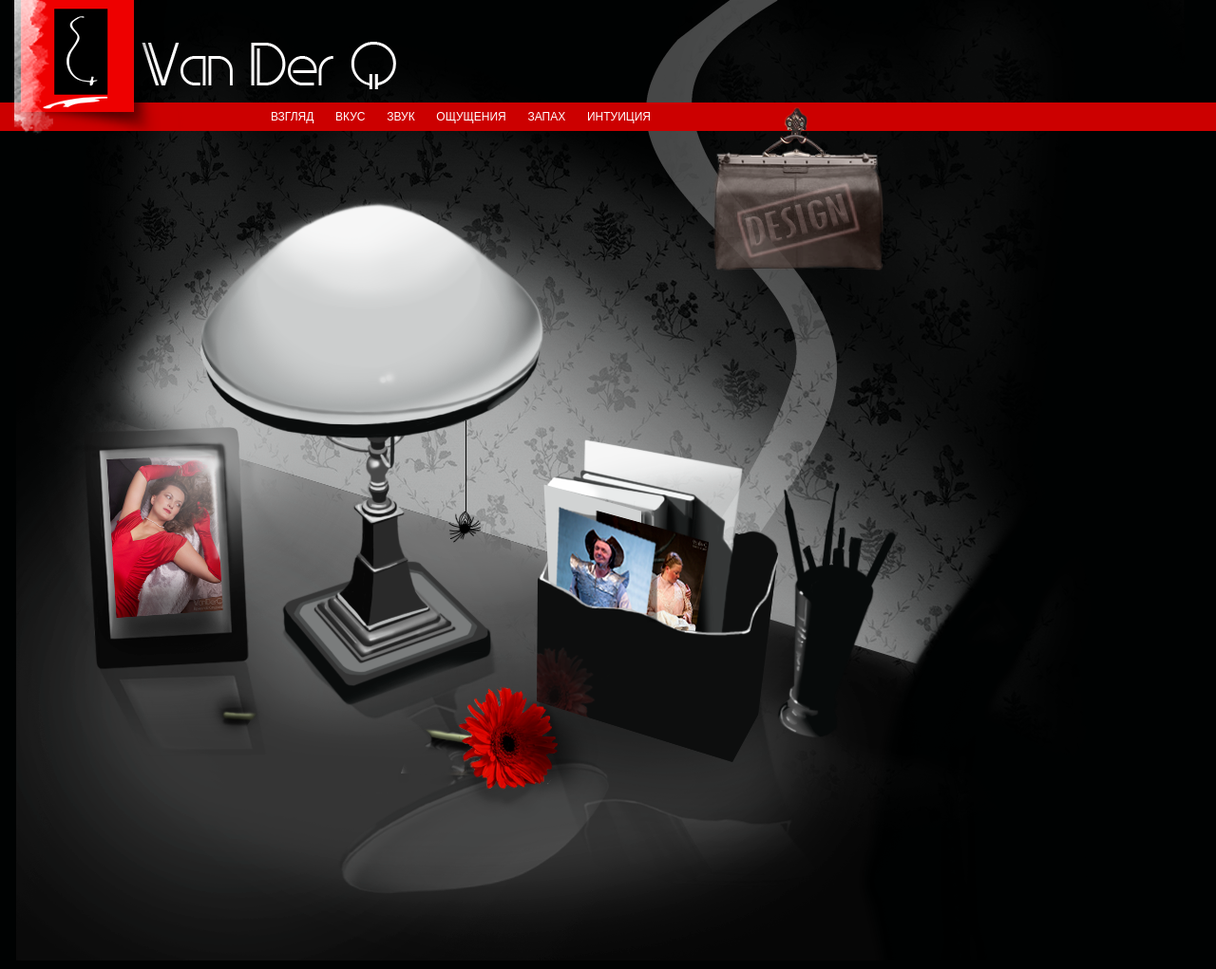
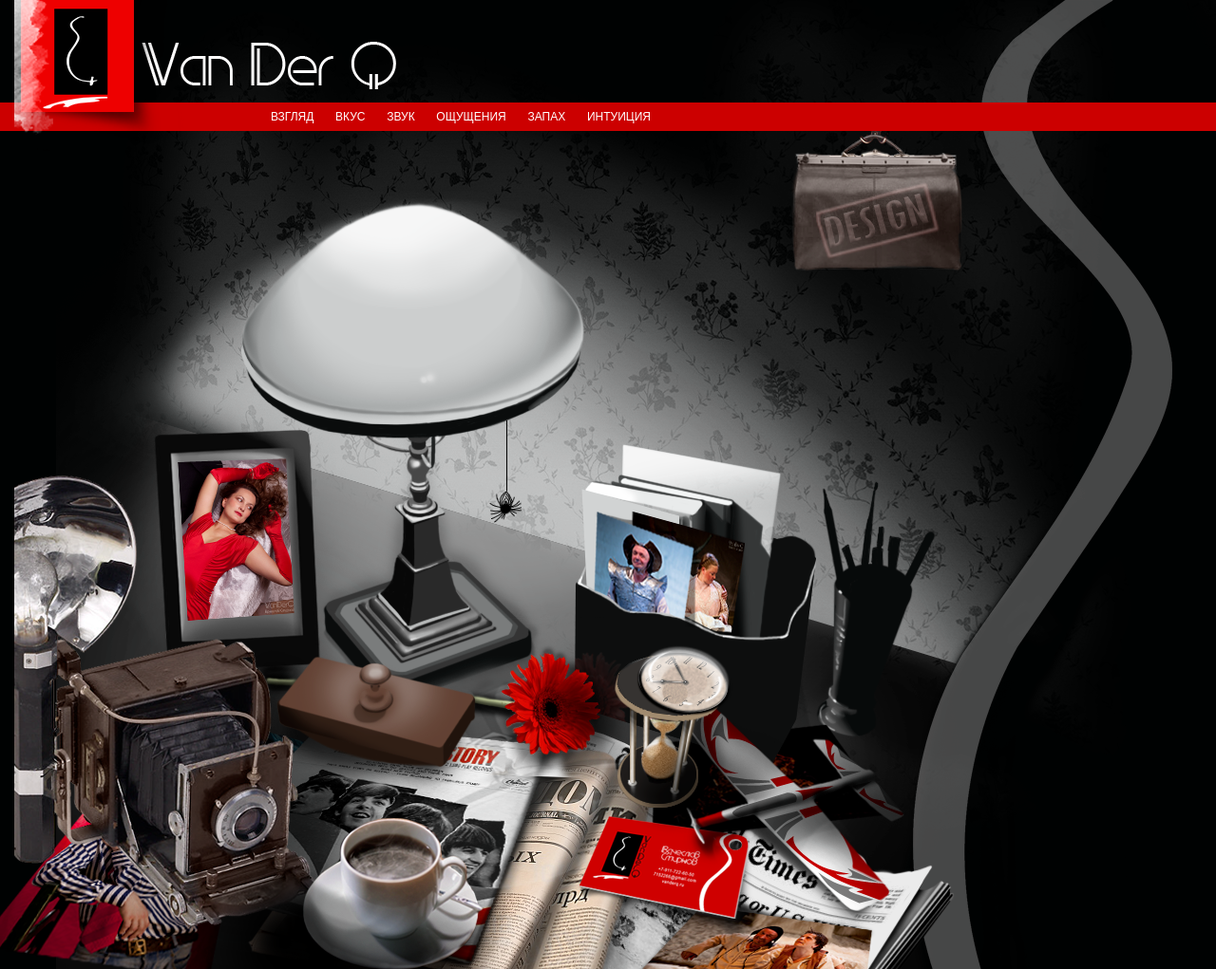
Before and after one commit to Buhanov-Dima/vander.local, a PHP site: page / in a window 1280 px wide. Shown: the whole page at 95% size. Run offline with PHP 8.4, Linux system fonts and the light colour scheme.

Commit message:
Вроде все доделал. не разобрался с vw и vh. Посмотри косяк с бэком в нижнем левом углу. Предложение мое - сделать ту картинку, которая вылазит img, исключить ее из бека и тогда она скроется по overflow:hidden. Может че получше предложишь? Ну и вообще посмотри что да как

```diff
--- a/css/style.css
+++ b/css/style.css
@@ -1,7 +1,7 @@
 body {
 	margin: 0;
 	padding: 0;
-	background: url("/img/table.png") top -44px center no-repeat, url("/img/squiggle.png") top right 399px no-repeat;
+	background: url("/img/back.png") top -44px center no-repeat;
 	background-color: #000202;
 }
 
@@ -36,31 +36,36 @@ a:link {
 }
 
 .cnt2{
+	position: relative;
 	max-width: 1250px;
 	margin: 0 auto;
-	height: 900px;
+	height: auto;
+	overflow:hidden;
 }
 .bag{
 	max-width: 197px;
 	height: auto;
-	margin: -26px 320px 0 auto;
+	margin: 0px 240px 0 auto;
 
 }
 
 #hook{
 	position: relative;
-	margin: 0 0 0 72px;
+	top: -26px;
+	left: 76px;
+	right: auto;
 	z-index:2;
 }
 #bag_el{
 	position: relative;
-	margin: -46px 0 0 0px;
+	margin-top: -72px;
+	margin-left: 3px;
 	z-index:1;
 }
 .lamp{
 	position:absolute;
 	max-width: 432px;
-	margin: -100px 0 0 195px;
+	margin: -100px 0 0 238px;
 
 }
 #lamp{
@@ -68,38 +73,92 @@ a:link {
 }
 #pipe{
 	position: absolute;
-	top:0;
-	left: 0;
-	margin: 230px 0 0 280px;
+	top:230px;
+	left: 280px;
 	width: 1px;
-	height: 96px;
+	height: 74px;
 	background-color: black;
 }
 #spider{
 	position: absolute;
-	top:0;
-	left: 0;
-	margin: 325px 0 0 262px;
+	top:304px;
+	left: 262px;
 }
 .organizer{
 	position: absolute;
-	margin: 150px 0 0 550px;
+	top: 330px;
+	left: 590px;
+	z-index:1;
 }
-#organizer_photo{
+#organizer_photo1{
 	position: absolute;
 	top:0;
 	left: 0;
 	margin: 70px 0 0 20px;
+	z-index:2;
 }
-.pensil_box{
-	margin: 195px 320px 0 auto;
-	max-width: 128px;
+#organizer_photo2{
+	position: absolute;
+	top:0px;
+	left: 40px;
+	margin: 70px 0 0 20px;
+	z-index:1;
 }
+
 .photo_border{
+	position: relative;
 	display: inline-block;
-	margin: -540px 0 0 0;
+	margin: 140px 0 0 147px;
+	z-index:2;
 }
+
 .flower{
+	width: 415px;
 	position: relative;
-	margin: -120px 0 0 200px;
+	margin: -67px 0 0 245px;
+	z-index:2;
 }
+.press{
+	width: 457px;
+	position: relative;
+	margin: -140px 0 0 44px;
+	z-index:2;
+}
+.photo_cup{
+	position:relative;
+}
+.photo{
+	width: 250px;
+	position: absolute;
+	top: -370px;
+	left: -80px;
+	z-index:2;
+}
+.cup{
+	display: inline-block;
+	position:absolute;
+	top: -16px;
+	left: 140px;
+	z-index: 3;
+}
+.clock{
+	max-width: 206px;
+	position:relative;
+	margin-left: auto;
+	top: -180px;
+	right: 413px;
+	z-index:4;
+}
+.airplane{
+	position: relative;
+	max-width: 335px;
+	margin: -340px 240px 0 auto;
+	top: 0px;
+	left: 0px;
+	z-index:3;
+}
+.card{
+	max-width: 192px;
+	position: relative;
+	margin: -125px 465px 0 auto;
+}
--- a/index.php
+++ b/index.php
@@ -49,18 +49,38 @@
 			<div id="organizer_main">
 				<img src="img/organizer.png" alt="">
 			</div>
-			<div id="organizer_photo">
+			<div id="organizer_photo1">
 				<img src="img/photo_org1.png" alt="">
 			</div>
-		</div>
-		<div class="pensil_box">
-			<img src="img/pensil_box.png" alt="">
+			<div id="organizer_photo2">
+				<img src="img/photo_org2.png" alt="">
+			</div>
 		</div>
 		<div class="photo_border">
 			<img src="img/photo_border.png" alt="">
 		</div>
 		<div class="flower">
 			<img src="img/flower.png" alt="">
+		</div>
+		<div class="press">
+			<img src="img/press.png" alt="">
+		</div>
+		<div class="photo_cup">
+			<div class="photo">
+				<img id="photo" src="img/photo.png" alt="">
+			</div>
+			<div class="cup">
+				<img src="img/cup.png" alt="">
+			</div>
+		</div>
+		<div class="clock">
+			<img src="img/clock.png" alt="">
+		</div>
+		<div class="airplane">
+			<img src="img/airplane.png" alt="">
+		</div>
+		<div class="card">
+			<img src="img/card.png" alt="">
 		</div>
 	</div>
 </main>
```
Also changed, not shown: img/back.png (added), img/back2.png (added), img/organizer.png, img/photo.png, img/photo_border.png, img/photo_shadow.png (added).
